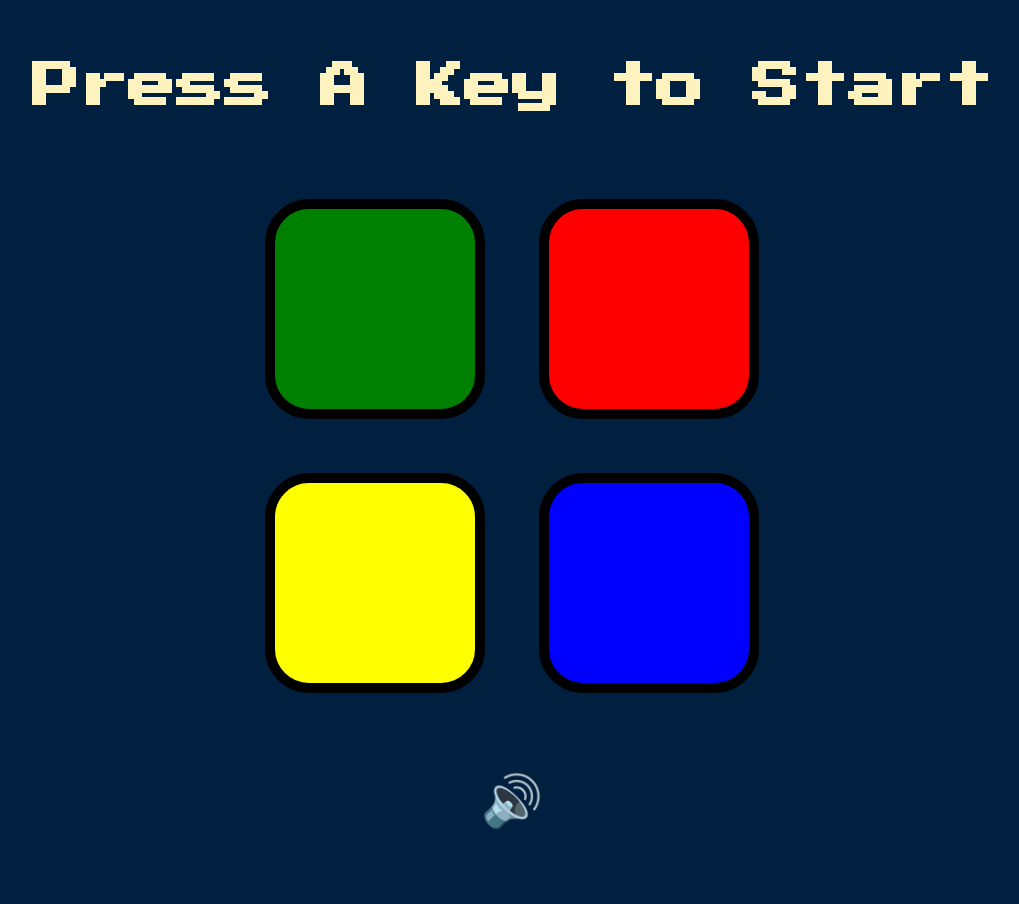
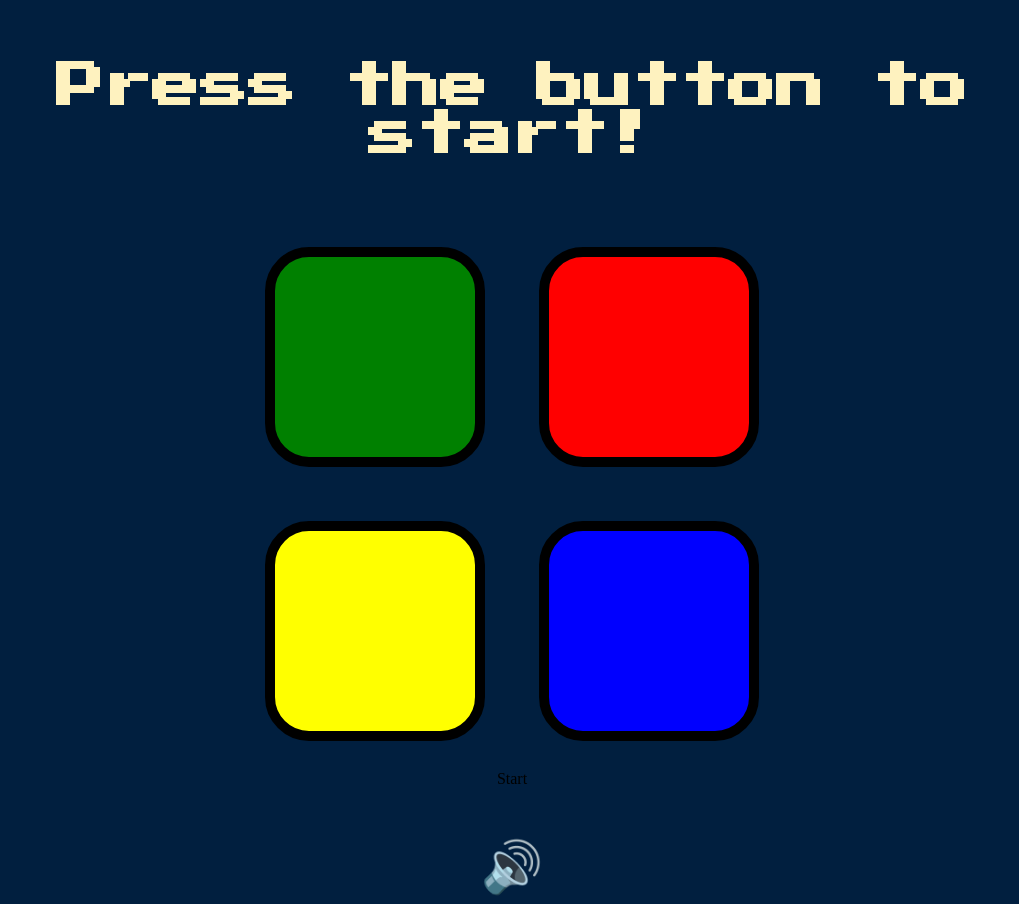
Before and after one commit to ariffrahmnn/The-Simon-Games, a plain HTML site: page index.html in a window 1280 px wide. Shown: the whole page, without its empty margins (128-1147 px from the left). Before the commit the page ends 838 px from the top, so only its background shows below. Drawn offline with nearby package versions, Linux system fonts and the light colour scheme.

Commit message:
added new start button

```diff
--- a/index.html
+++ b/index.html
@@ -9,7 +9,7 @@
 </head>
 
 <body>
-  <h1 id="level-title">Press A Key to Start</h1>
+  <h1 id="level-title">Press the button to start!</h1>
   <div class="container">
     <div lass="row">
 
@@ -31,6 +31,8 @@
 
       </div>
 
+
+      <div type="button" id="start-btn">Start</div>
       <div type="button" id="toggle-btn-sound">🔊</div>
 
     </div>
```
